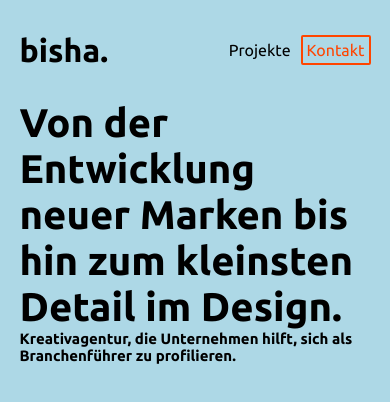
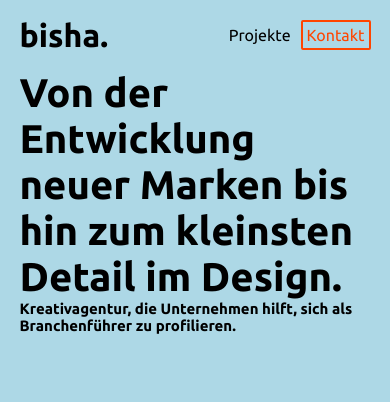
Before and after one commit to zerokater/bisha, a SvelteKit app: page / in a window 390 px wide. Shown: the top 402 px of the page. Built offline with nearby package versions, Linux system fonts and the light colour scheme.

Commit message:
header-height

```diff
--- a/src/components/Nav.svelte
+++ b/src/components/Nav.svelte
@@ -49,7 +49,9 @@
     }
 
     @media only screen and (max-width: 600px) {
-
+        header{
+            height: 7rem;
+        }
 
     }
 
```
